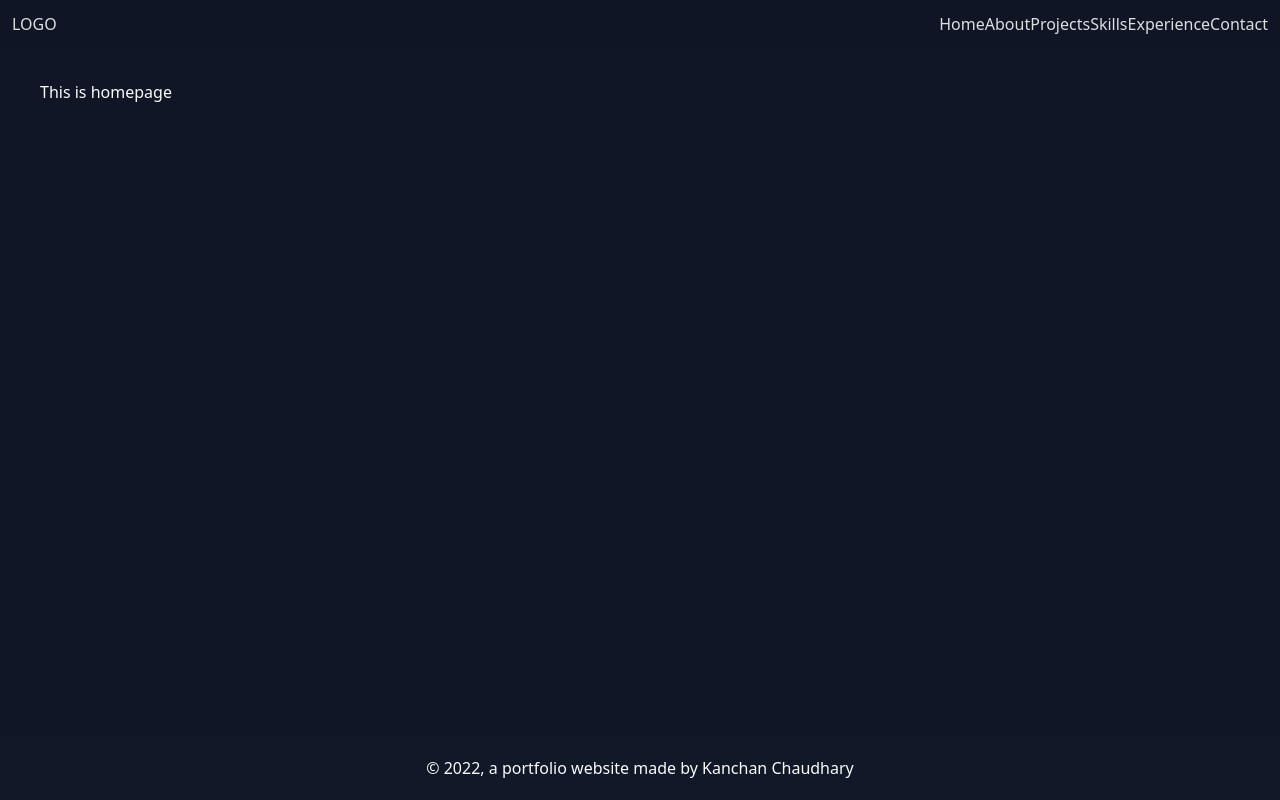
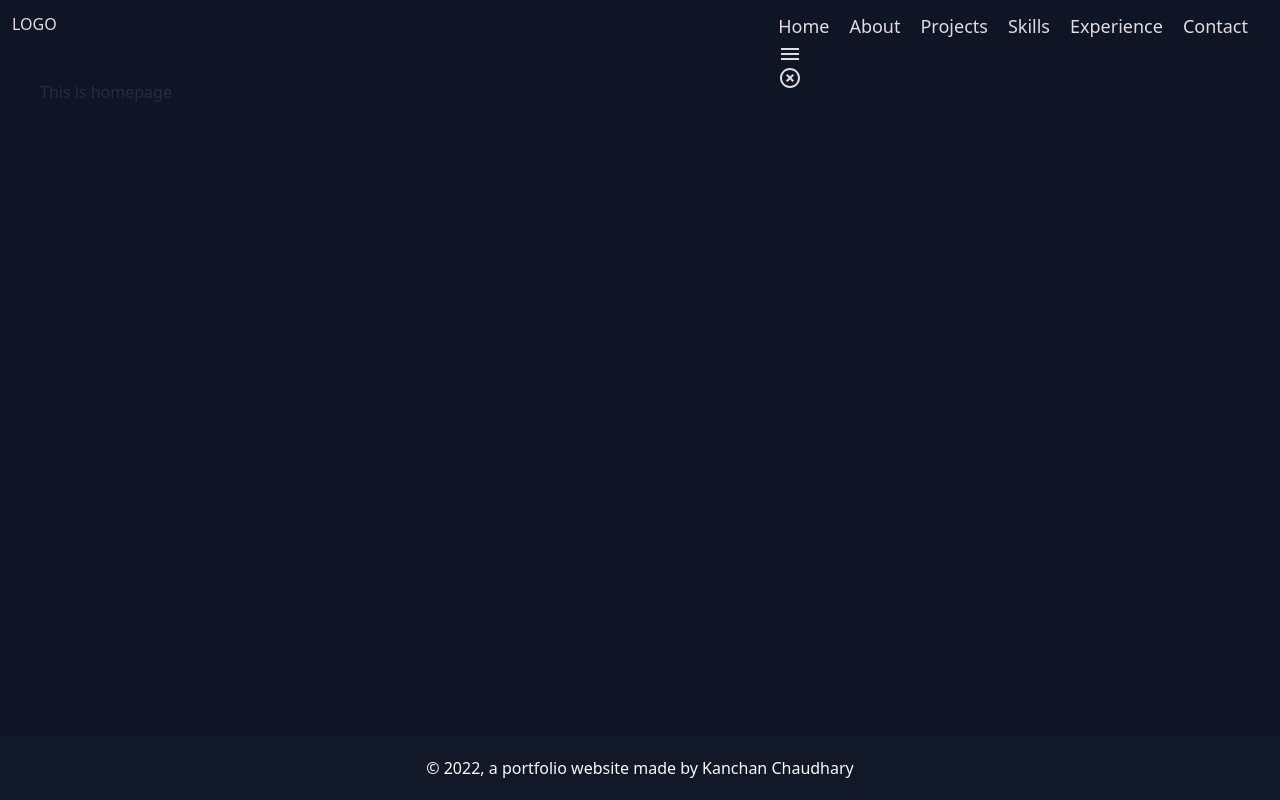
Before and after one commit to kanchan7c/online-resume, a Next.js app: page / in a window 1280 px wide. Built offline with nearby package versions, Linux system fonts and the light colour scheme.

Commit message:
nav created and responsive behaviour added

```diff
--- a/components/navbar.js
+++ b/components/navbar.js
@@ -1,24 +1,63 @@
 import Link from 'next/link';
-import React from 'react';
+import React, { useState } from 'react';
+import MenuIcon from '@mui/icons-material/Menu';
+import HomeIcon from '@mui/icons-material/Home';
+import InfoIcon from '@mui/icons-material/Info';
+import BusinessCenterIcon from '@mui/icons-material/BusinessCenter';
+import WorkIcon from '@mui/icons-material/Work';
+import ListAltIcon from '@mui/icons-material/ListAlt';
+import ContactsIcon from '@mui/icons-material/Contacts';
+import HighlightOffIcon from '@mui/icons-material/HighlightOff';
 
 const Navbar = () => {
+  const [show, setShow] = useState(false);
+
+  function showMenu() {
+    setShow(true);
+  }
+
+  function hideMenu() {
+    setShow(false);
+  }
+
   const navLinks = [
-    { name: 'Home', link: '/' },
-    { name: 'About', link: '/about' },
-    { name: 'Projects', link: '/projects' },
-    { name: 'Skills', link: '/skills' },
-    { name: 'Experience', link: '/experience' },
-    { name: 'Contact', link: '/contact' },
+    { name: 'Home', link: '/', icon: <HomeIcon /> },
+    { name: 'About', link: '/about', icon: <InfoIcon /> },
+    { name: 'Projects', link: '/projects', icon: <BusinessCenterIcon /> },
+    { name: 'Skills', link: '/skills', icon: <ListAltIcon /> },
+    { name: 'Experience', link: '/experience', icon: <WorkIcon /> },
+    { name: 'Contact', link: '/contact', icon: <ContactsIcon /> },
   ];
   return (
     <nav>
-      <ul>
+      <ul className='hidden sm:block'>
         {navLinks.map((item) => (
-          <Link href={item.link} key={item.name}>
-            {item.name}
+          <Link href={item?.link} key={item?.name}>
+            <a className='mr-2 md:mr-5  hover:text-teal-200 font-light md:text-lg'>
+              {item?.name}
+            </a>
           </Link>
         ))}
       </ul>
+      <MenuIcon
+        className={show ? 'hidden' : 'block sm:hidden'}
+        onClick={showMenu}
+      />
+      <div className='flex flex-col justify-center'>
+        <HighlightOffIcon
+          className={show ? 'block sm:hidden mb-4 ' : 'hidden'}
+          onClick={hideMenu}
+        />
+        <ul className={show ? 'block flex flex-col justify-between' : 'hidden'}>
+          {navLinks.map((item) => (
+            <Link href={item?.link} key={item?.name}>
+              <a className='mb-4 md:mr-5  hover:text-teal-200 font-light md:text-lg'>
+                {item?.icon}
+              </a>
+            </Link>
+          ))}
+        </ul>
+      </div>
     </nav>
   );
 };
```
